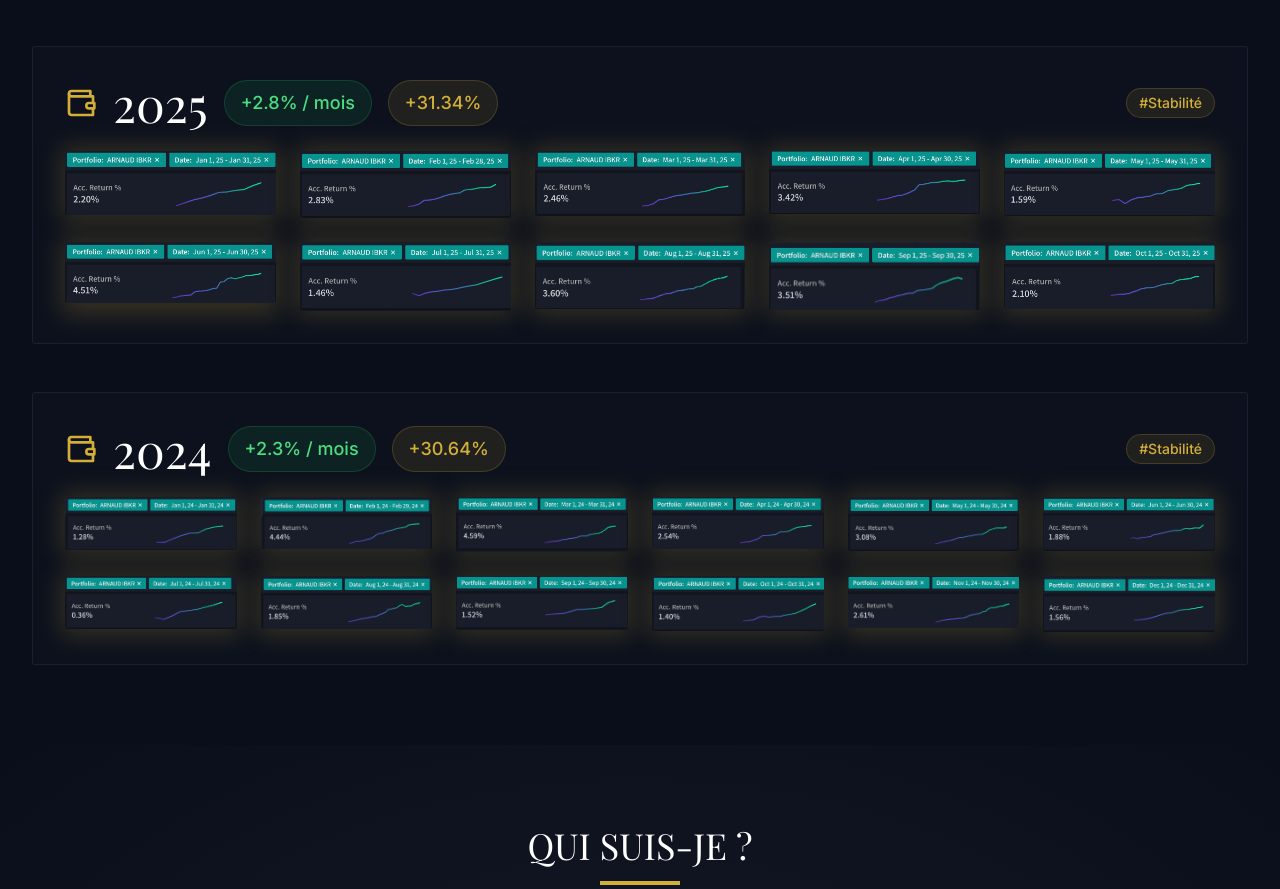
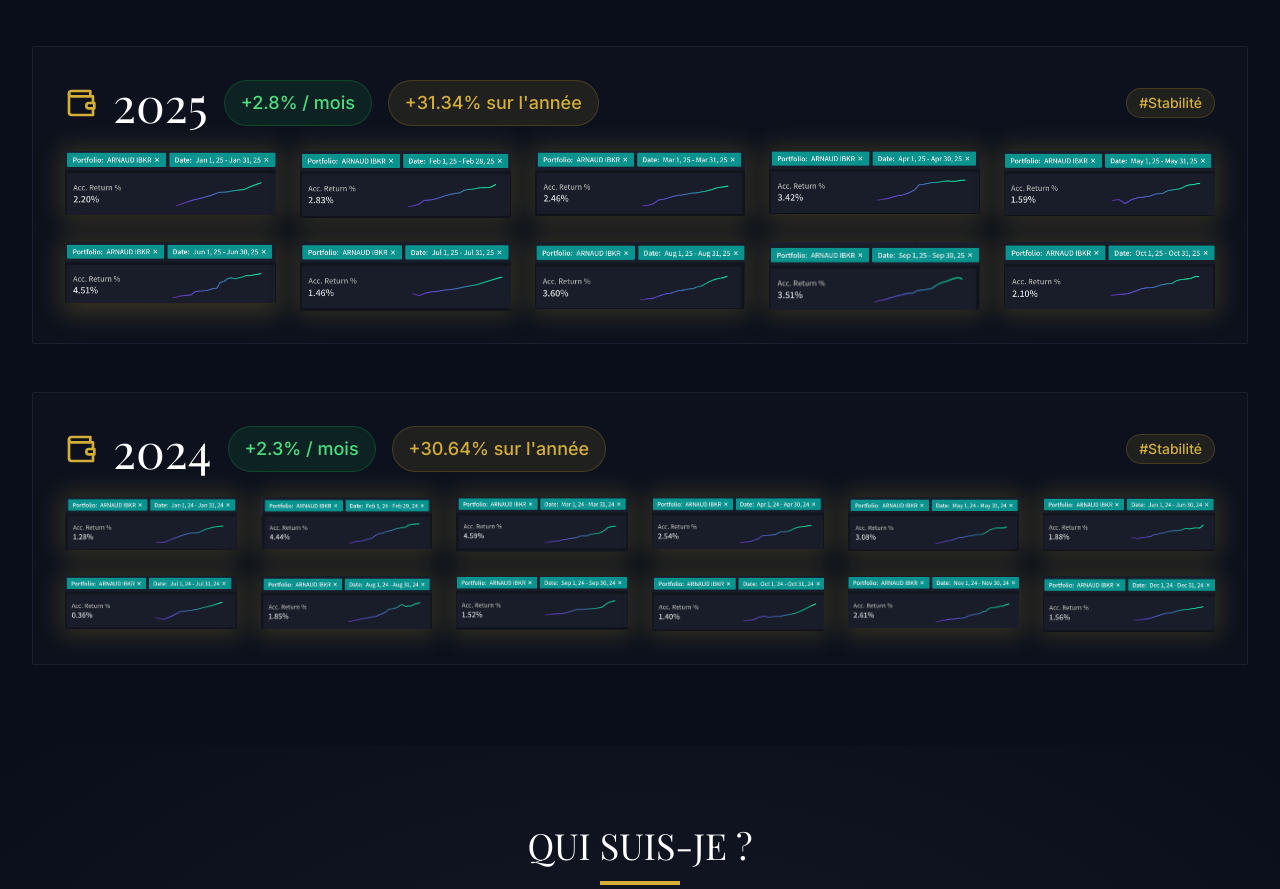
Before and after one commit to arnaud85/rocket-trading.space, a React (Vite) app: page / in a window 1280 px wide. Shown: the part 4137-5026 px from the top of the page. Built offline with nearby package versions, Linux system fonts and the light colour scheme; the HTML template or start-up script is replaced by a standard one.

Commit message:
Updated Results.jsx

```diff
--- a/src/components/Results.jsx
+++ b/src/components/Results.jsx
@@ -88,7 +88,7 @@ const Results = () => {
                   <span className="text-green-400 text-lg font-medium">{monthlyAverage2025} / mois</span>
                 </div>
                 <div className="bg-gold/10 px-4 py-2 rounded-full border border-gold/20">
-                  <span className="text-gold text-lg font-medium">{cumulativePerformance2025}</span>
+                  <span className="text-gold text-lg font-medium">{cumulativePerformance2025} sur l'année</span>
                 </div>
               </div>
             </div>
@@ -115,7 +115,7 @@ const Results = () => {
                   <span className="text-green-400 text-lg font-medium">{monthlyAverage2024} / mois</span>
                 </div>
                 <div className="bg-gold/10 px-4 py-2 rounded-full border border-gold/20">
-                  <span className="text-gold text-lg font-medium">{cumulativePerformance2024}</span>
+                  <span className="text-gold text-lg font-medium">{cumulativePerformance2024} sur l'année</span>
                 </div>
               </div>
             </div>
```
